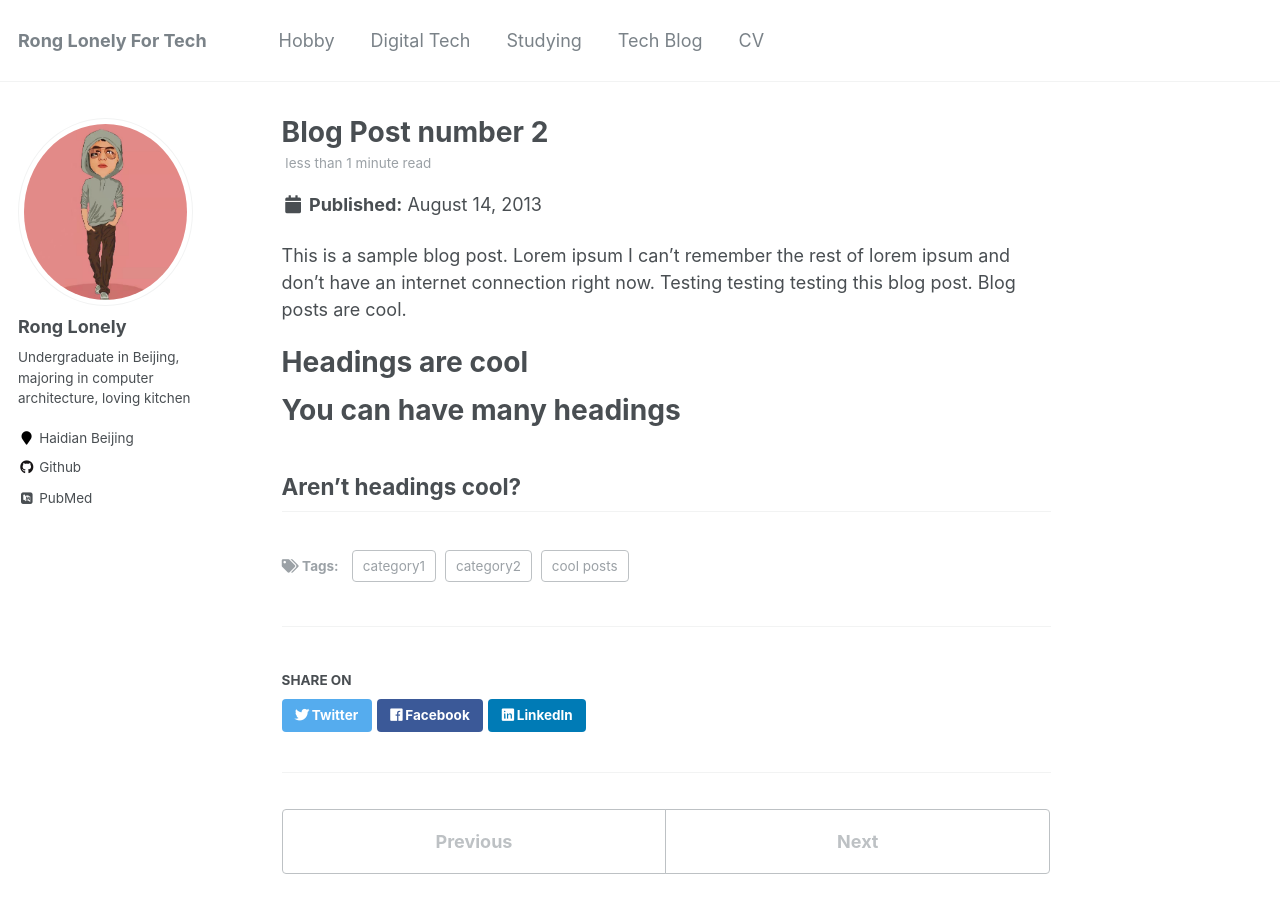
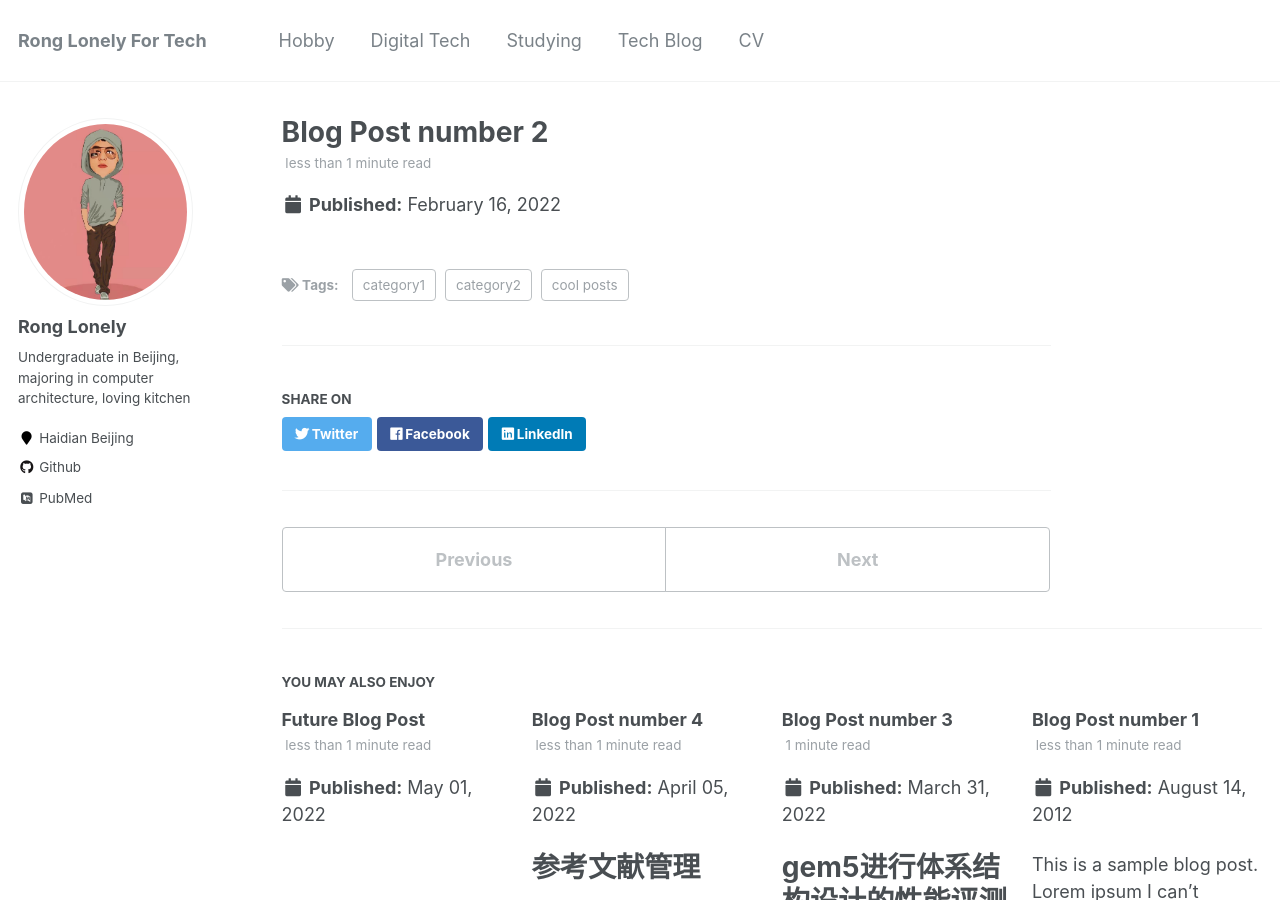
Before and after one commit to lrg11/lrg11.github.io, a Jekyll site: the page built from _posts/2013-08-14-blog-post-2.md, in a window 1280 px wide and 900 px high. Built offline with Jekyll 4.4.1, drawn with Linux system fonts in a browser that asks for light colours; some web fonts are replaced.

Commit message:
Update 2013-08-14-blog-post-2.md

```diff
--- a/_posts/2013-08-14-blog-post-2.md
+++ b/_posts/2013-08-14-blog-post-2.md
@@ -1,20 +1,9 @@
 ---
 title: 'Blog Post number 2'
-date: 2013-08-14
-permalink: /posts/2013/08/blog-post-2/
+date: 2022-02-16
+permalink: /posts/2022/02/blog-post-2/
 tags:
   - cool posts
   - category1
   - category2
 ---
-
-This is a sample blog post. Lorem ipsum I can't remember the rest of lorem ipsum and don't have an internet connection right now. Testing testing testing this blog post. Blog posts are cool.
-
-Headings are cool
-======
-
-You can have many headings
-======
-
-Aren't headings cool?
-------
```
